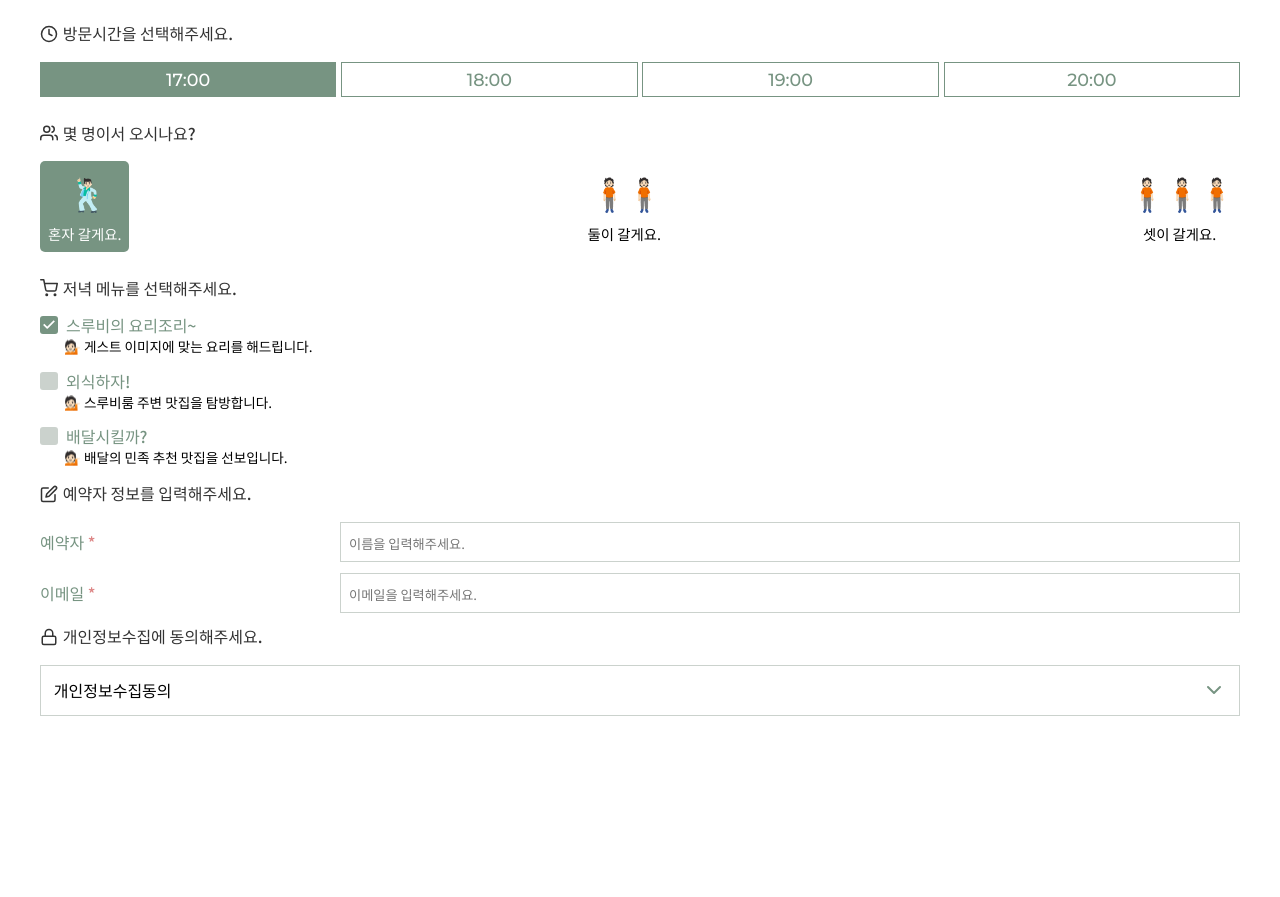
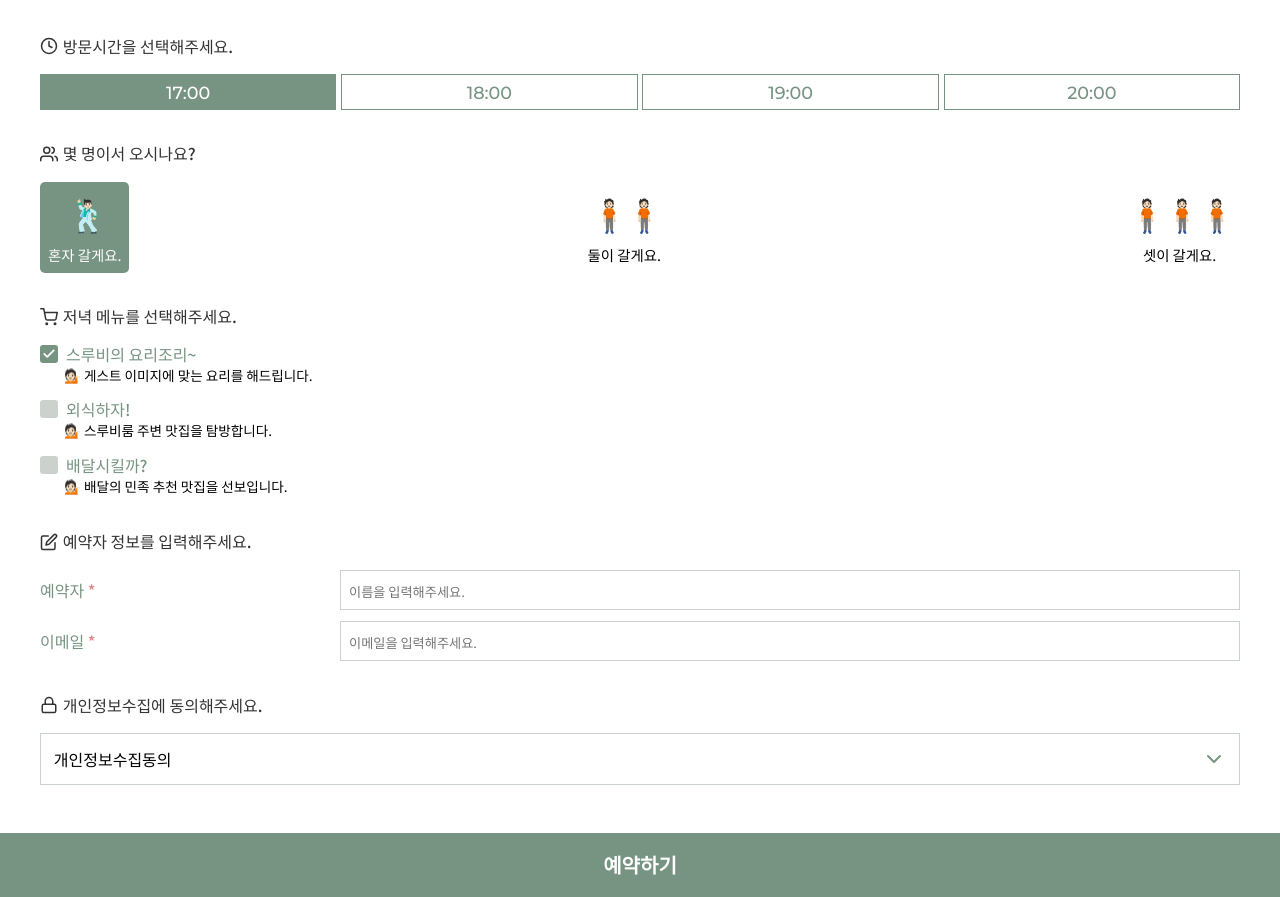
Before and after one commit to lee-suyeon/sroovyroom201, a React (Create React App) app in the folder client/: page /reservation in a window 1280 px wide. Shown: the part 351-1248 px from the top of the page. Before the commit the page ends 1099 px from the top, so only its background shows below. Built offline with nearby package versions, Linux system fonts and the light colour scheme; no server answers.

Commit message:
[style] 예약페이지 컴포넌트 간격 수정

```diff
--- a/client/src/components/views/ReservationPage/HeadCount.jsx
+++ b/client/src/components/views/ReservationPage/HeadCount.jsx
@@ -12,8 +12,6 @@ const headCountList = [
 ]
 
 const HeadCountForm = styled.div`
-  margin-bottom: 1.5rem;
-
   .select-head {
     display: flex;
     justify-content: space-between;
--- a/client/src/components/views/ReservationPage/ReservationPage.jsx
+++ b/client/src/components/views/ReservationPage/ReservationPage.jsx
@@ -2,7 +2,7 @@ import React, { useState, useEffect } from 'react';
 import styled from 'styled-components';
 
 import SideNav from 'components/views/SideNav/SideNav';
-import { PageContent, TextLogo } from 'utils';
+import { PageContent, TextLogo, Button } from 'utils';
 
 import moment from 'moment';
 import VisitDate from './VisitDate';
@@ -23,6 +23,14 @@ const ContentPage = styled.div`
 
 const ReservationForm = styled.div`
   padding: 0 0.5rem;
+
+  & > div {
+    margin-bottom: 2rem;
+  }
+
+  & > div:last-child {
+    margin-bottom: 5rem;
+  }
 `
 
 export const FormTitle = styled.div`
@@ -148,6 +156,13 @@ function ReservationPage(props) {
           onChange={handleInfoAgreementChange}
         />
       </ReservationForm>
+
+      <Button
+        fullWidth={true}
+        float={true}
+      >
+        예약하기
+      </Button>
     </ContentPage>
   )
 }
--- a/client/src/components/views/ReservationPage/VisitDate.jsx
+++ b/client/src/components/views/ReservationPage/VisitDate.jsx
@@ -13,7 +13,6 @@ const VisitDateForm = styled.div`
 
 const VisitDatePicker = styled.div`
   font-size: 0.9rem;
-  margin-bottom: 1.2rem;
   display: flex;
   justify-content: space-between;
 
--- a/client/src/components/views/ReservationPage/VisitTime.jsx
+++ b/client/src/components/views/ReservationPage/VisitTime.jsx
@@ -12,8 +12,6 @@ const visitTimeList = [
 ]
 
 const VisitTimeForm = styled.div`
-  margin-bottom: 1.5rem;
-
   .time-buttons {
     display: grid;
     grid-template-columns: repeat(4, 1fr);
```
